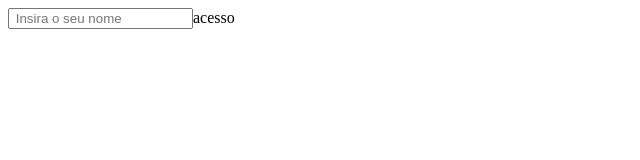
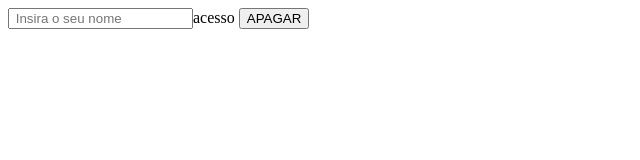
Before and after one commit to nguila/cursogit, a plain HTML site: page login.html in a window 1280 px wide. Shown: the whole page, without its empty margins (0-640 px from the left). Drawn offline with Linux system fonts and the light colour scheme.

Commit message:
alterações no ficheiro

```diff
--- a/login.html
+++ b/login.html
@@ -10,6 +10,7 @@
 
     <input type="text" placeholder=" Insira o seu nome" <input type="password" placeholder="Insira a sua senha" <button
         type="submit">acesso </button>
+    <button type="reset">APAGAR</button>
 
 </body>
 
```
